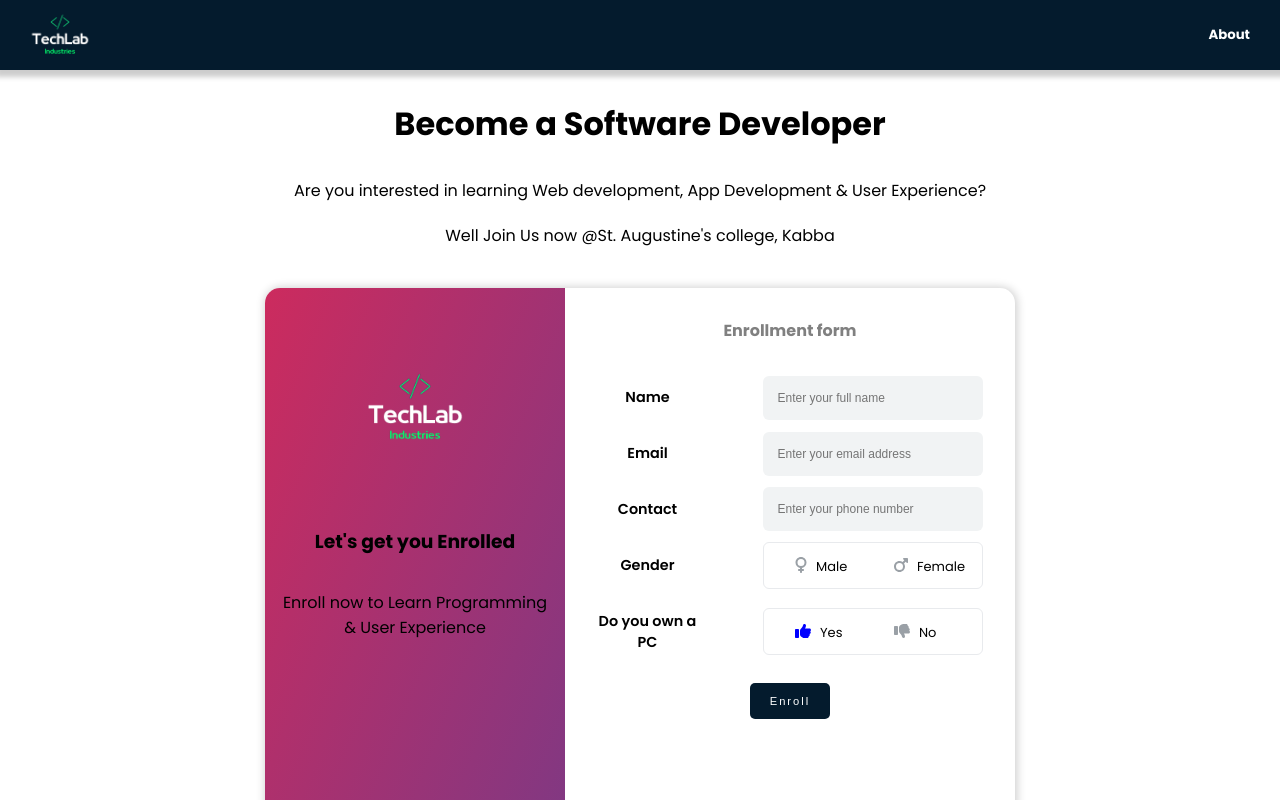
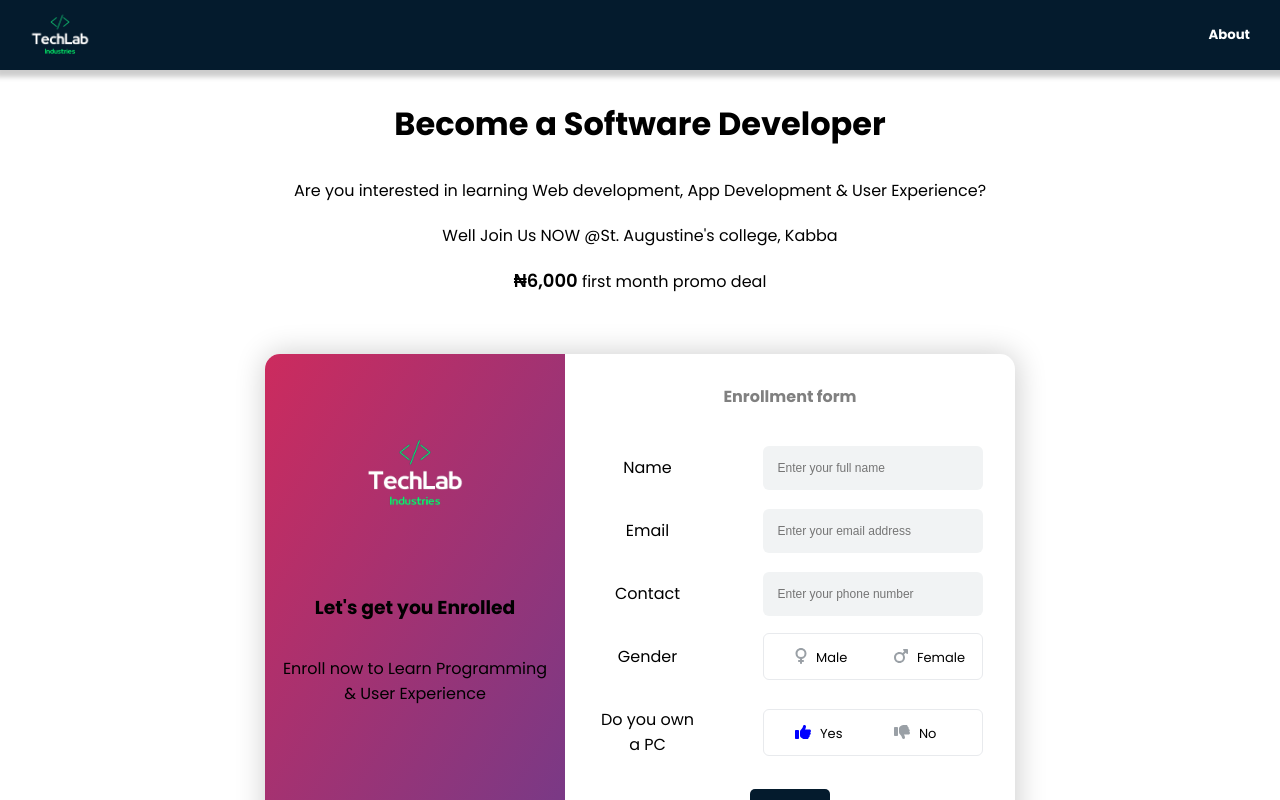
Before and after one commit to Dhannyphantom/learn-programming, a Next.js app: page / in a window 1280 px wide. Shown: the top 800 px of the page. Built offline with nearby package versions, Linux system fonts and the light colour scheme.

Commit message:
General styling improved and attempting to go live

```diff
--- a/components/Card/Card.module.css
+++ b/components/Card/Card.module.css
@@ -1,13 +1,16 @@
 .container {
   display: flex;
   flex-direction: row;
-  width: 85vw;
+  width: 90vw;
   margin: auto;
-  margin-top: 20px;
-  margin-bottom: 40px;
+  margin-top: 40px;
+  margin-bottom: 45px;
   max-width: 750px;
+  overflow: auto;
+  min-height: 450px;
+  max-height: 500px;
   background-color: white;
-  box-shadow: 1px 0.5px 10px 1px rgba(0, 0, 0, 0.2);
+  box-shadow: 1px 0.5px 30px 1px rgba(0, 0, 0, 0.2);
   border-radius: 15px;
   overflow: hidden;
 }
--- a/components/Footer/Footer.js
+++ b/components/Footer/Footer.js
@@ -3,7 +3,7 @@ import styles from "./Footer.module.css";
 export default function Footer() {
   return (
     <div className={styles.footer}>
-      <p>Copyrights reserved. 2022</p>
+      <p> &copy; Copyrights reserved. TechLab Industries 2022</p>
     </div>
   );
 }
--- a/components/Footer/Footer.module.css
+++ b/components/Footer/Footer.module.css
@@ -7,7 +7,7 @@
 }
 
 .footer > p {
-  font-size: 14px;
+  font-size: 13px;
   color: white;
   padding: 10px;
   text-align: center;
--- a/components/FormInput/FormInput.js
+++ b/components/FormInput/FormInput.js
@@ -20,7 +20,9 @@ export default function FormInput({
   return (
     <div className={styles.wrapper}>
       <div className={styles.container}>
-        <p className={styles.title}>{title}</p>
+        <div>
+          <p className={styles.title}>{title}</p>
+        </div>
         <div className={styles.inputContainer}>
           {type === "text" ? (
             <input
--- a/components/FormInput/FormInput.module.css
+++ b/components/FormInput/FormInput.module.css
@@ -25,6 +25,7 @@
 
 .error {
   color: red;
+  text-align: center;
   font-size: 12px;
 }
 
--- a/components/Info/Info.js
+++ b/components/Info/Info.js
@@ -8,7 +8,13 @@ export default function Info() {
         Are you interested in learning Web development, App Development & User
         Experience?
       </p>
-      <p>Well Join Us now @{`St. Augustine's`} college, Kabba</p>
+      <p>Well Join Us NOW @{`St. Augustine's`} college, Kabba</p>
+      <p>
+        <small className={styles.price}>
+          {String.fromCharCode("0x20A6")}6,000
+        </small>{" "}
+        first month promo deal
+      </p>
     </div>
   );
 }
--- a/components/Info/Info.module.css
+++ b/components/Info/Info.module.css
@@ -6,6 +6,11 @@
 .container > h1 {
   margin: 5px auto;
   text-align: center;
+}
+
+.price {
+  font-size: 18px;
+  font-weight: 600;
 }
 
 .container > h1 {
--- a/components/Modal/Modal.module.css
+++ b/components/Modal/Modal.module.css
@@ -20,7 +20,7 @@
 
 .content {
   background-color: white;
-  width: 68%;
+  width: 400px;
   margin: 15px;
   box-shadow: 1px 2px 10px 4px rgba(0, 0, 0, 0.2);
   border-radius: 5px;
--- a/styles/Home.module.css
+++ b/styles/Home.module.css
@@ -1,6 +1,6 @@
 .wrapper {
   display: flex;
   justify-content: center;
-  min-height: 100vh;
+  min-height: 90vh;
   /* align-items: center; */
 }
```
